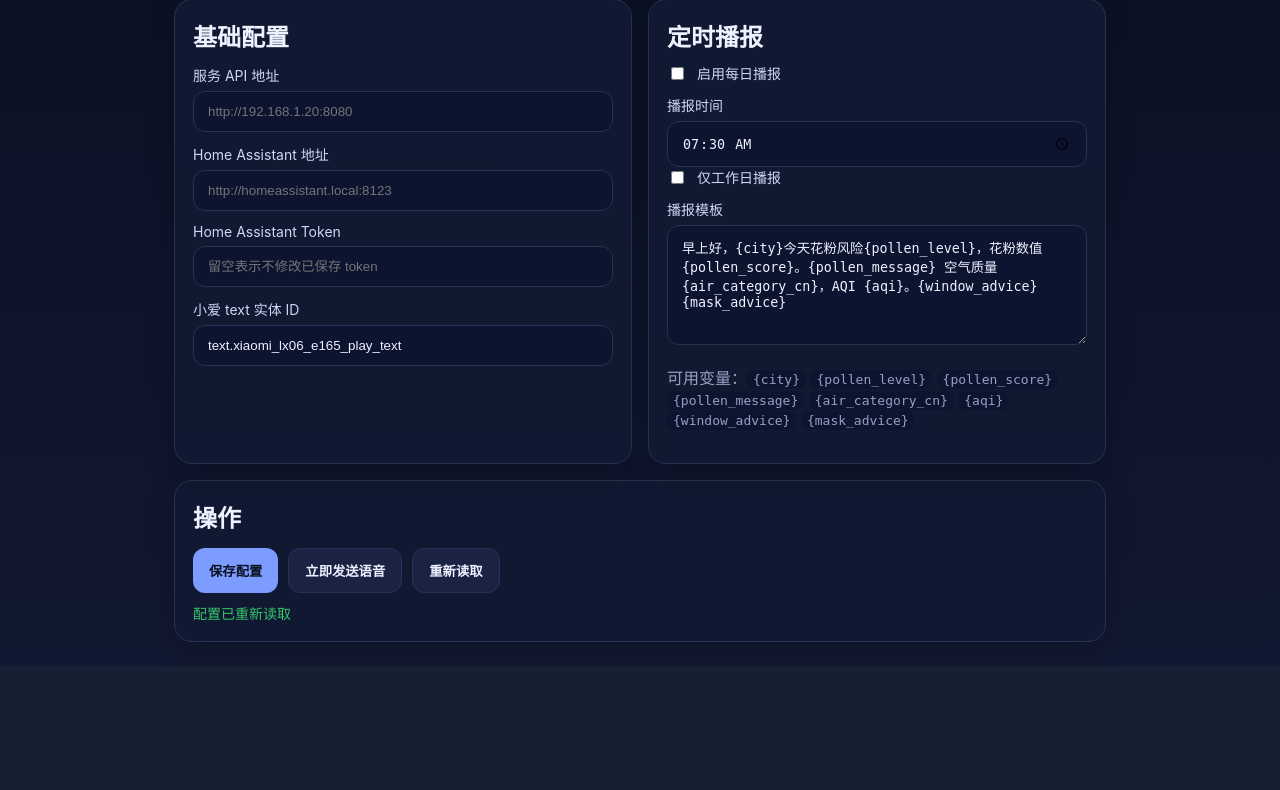
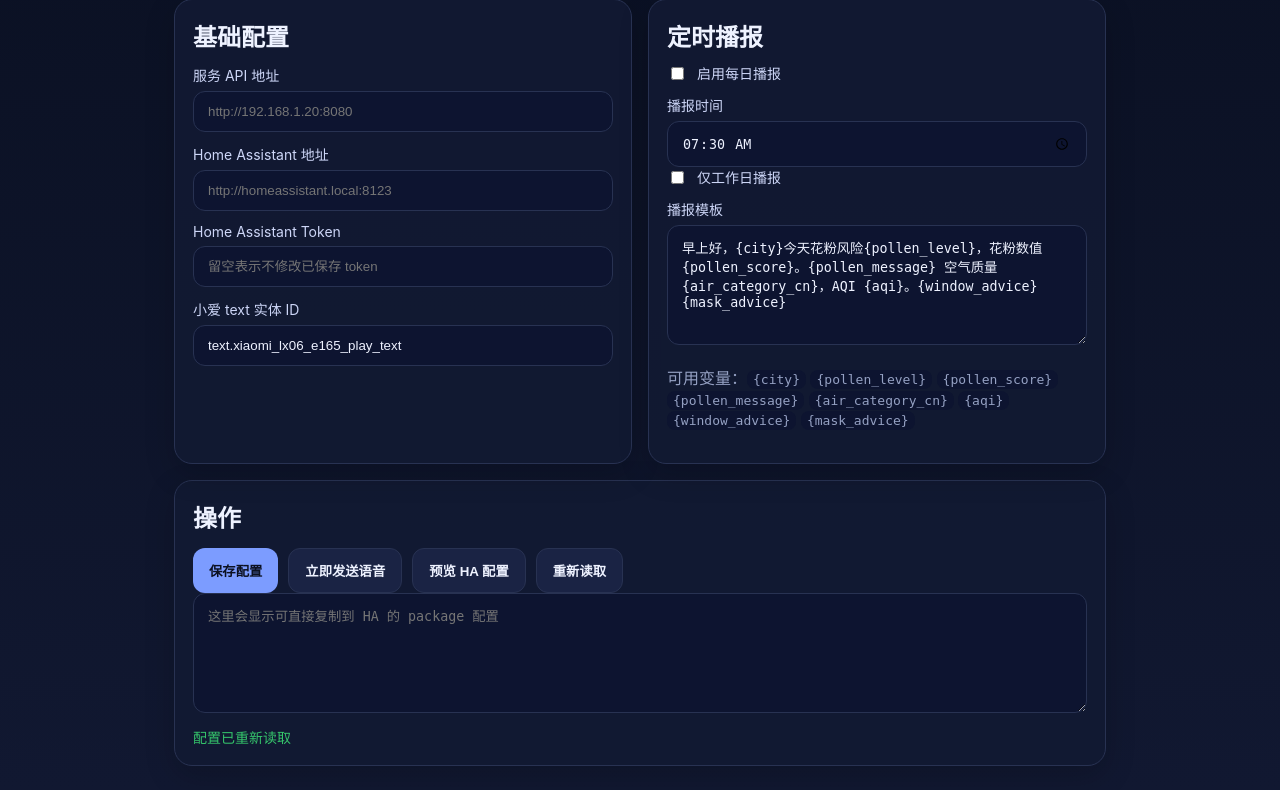
Before and after one commit to gefl24/pollen-air-ha, a Flask app: page /ui in a window 1280 px wide. Shown: the part 165-955 px from the top of the page. Before the commit the page ends 807 px from the top, so only its background shows below. Run offline with Flask 3, Linux system fonts and the light colour scheme; parts of the project's set-up code (start-up, migrations or seed data) failed here and were passed over.

Commit message:
feat: generate HA package from broadcast console

```diff
--- a/templates/ui.html
+++ b/templates/ui.html
@@ -64,8 +64,10 @@
       <div class="actions">
         <button class="primary" onclick="saveConfig()">保存配置</button>
         <button class="ghost" onclick="testBroadcast()">立即发送语音</button>
+        <button class="ghost" onclick="previewPackage()">预览 HA 配置</button>
         <button class="ghost" onclick="loadConfig()">重新读取</button>
       </div>
+      <textarea id="packagePreview" placeholder="这里会显示可直接复制到 HA 的 package 配置"></textarea>
       <div id="status" class="status"></div>
     </section>
   </div>
@@ -118,6 +120,13 @@ async function testBroadcast() {
   if (!res.ok) return show((data.error || '测试失败') + (data.message ? '：' + data.message : ''), false);
   show('已发送：' + (data.message || 'ok'));
 }
+async function previewPackage() {
+  await saveConfig();
+  const res = await fetch('/api/ui/package-preview');
+  const text = await res.text();
+  document.getElementById('packagePreview').value = text;
+  show('HA 配置已生成，直接复制就行');
+}
 loadConfig();
 </script>
 </body>
```
